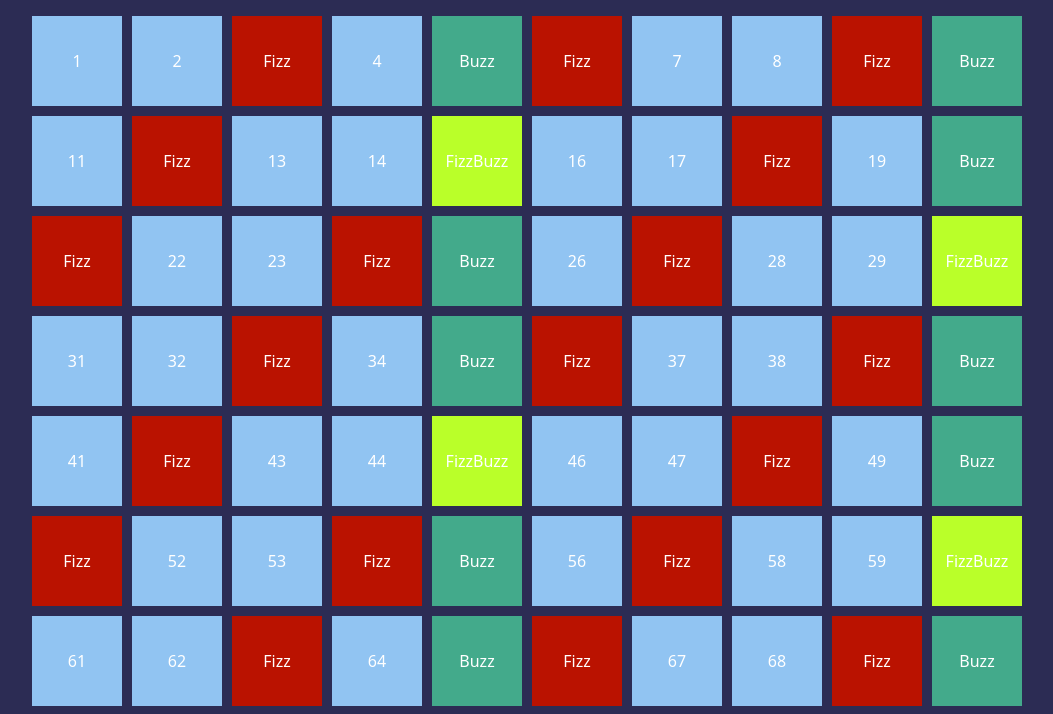
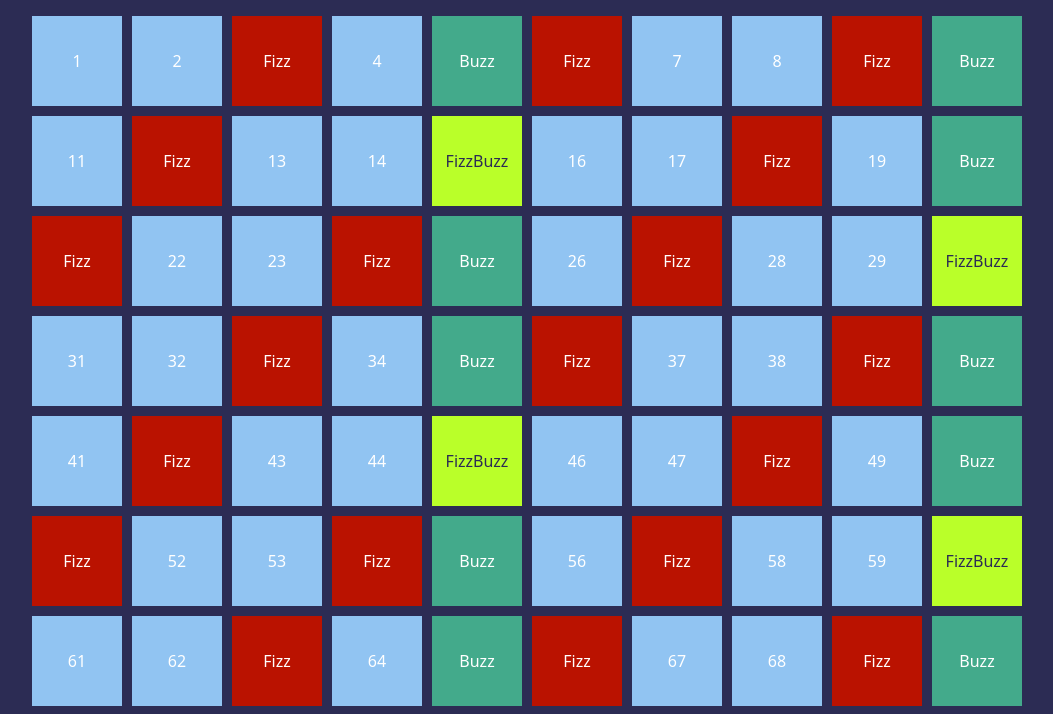
Before and after one commit to danieleinnamorato93/fizzBuzz, a plain HTML site: page index.html in a window 1280 px wide. Shown: the part 69-783 px from the top of the page, without its empty margins (113-1166 px from the left). Drawn offline with nearby package versions, Linux system fonts and the light colour scheme.

Commit message:
error fixed

```diff
--- a/style.css
+++ b/style.css
@@ -29,4 +29,5 @@ ul li.Buzz {
 
 ul li.FizzBuzz {
   background-color: #baff29;
+  color: #2c2c54;
 }
```
